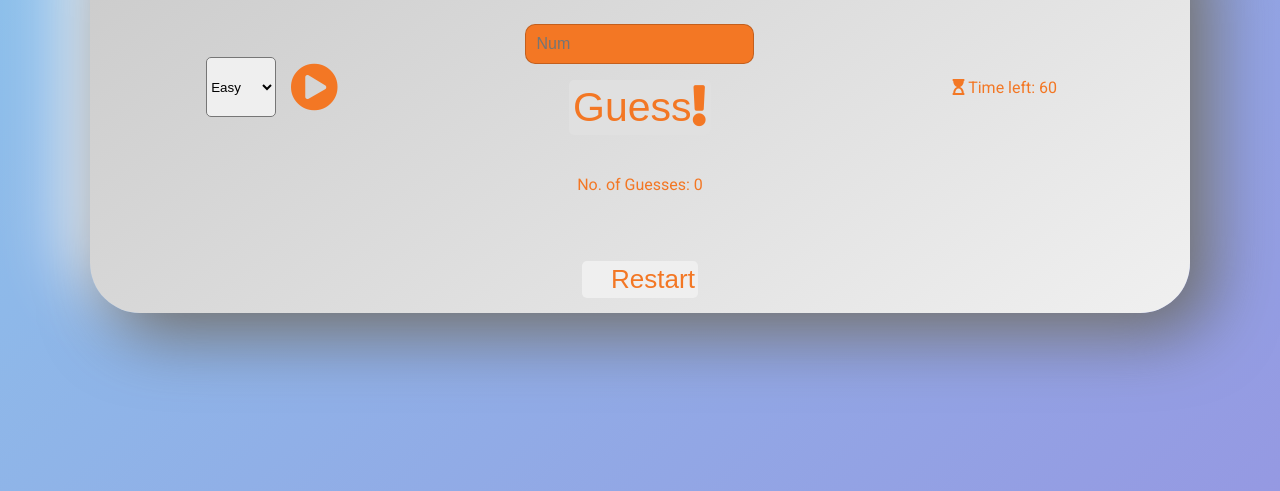
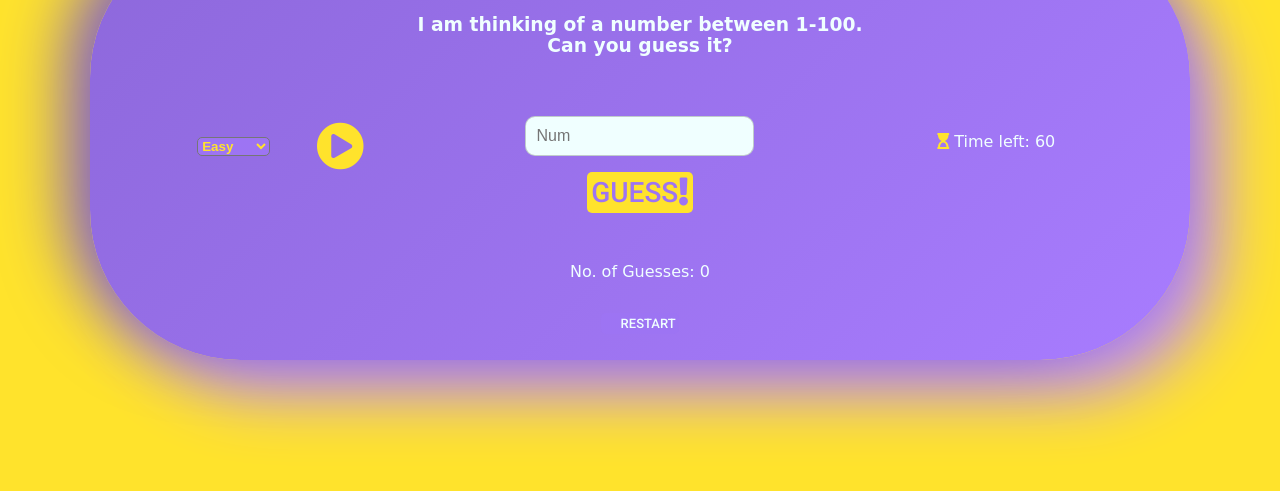
Before and after one commit to PhilipOSull/Project-Two, a plain HTML site: page index.html in a window 1280 px wide. Shown: the part 309-800 px from the top of the page. Drawn offline with Linux system fonts and the light colour scheme; a web font is replaced by a local one.

Commit message:
Add more style to the game

```diff
--- a/assets/css/style.css
+++ b/assets/css/style.css
@@ -1,4 +1,5 @@
-@import url('https://fonts.googleapis.com/css2?family=Roboto:wght@100;300;400;500;700&display=swap');
+/* @import url('https://fonts.googleapis.com/css2?family=Roboto:wght@100;300;400;500;700&display=swap'); */
+@import url('https://fonts.googleapis.com/css2?family=Oi&family=Roboto:wght@100;300;400;500;700&display=swap');
 
 * {
     box-sizing: border-box;
@@ -8,15 +9,24 @@
 
 
 body {
-    font-family: 'Roboto', sans-serif;
-    color: #f37724;
+
+    font-family: cursive;
+    /* color: #f37724; */
     text-align: center;
     display: flex;
+    min-height: 100vh;
+    align-items: center;
     justify-content: center;
+    background-color: #FFE32C;
+    /* font-family: 'Roboto', sans-serif; */
+    /* color: #f37724; */
+    /* text-align: center;
+    display: flex;
+    min-height: 100vh;
     align-items: center;
-    min-height: 100vh;
-    background-color: #8BC6EC;
-    background-image: linear-gradient(135deg, #8BC6EC 0%, #9599E2 100%);
+    justify-content: center;
+    background-color: #e6f0f7;
+    background-image: linear-gradient(43deg, #e6f0f7 16%, #c5e4f5 33%); */
 }
 
 main {
@@ -25,17 +35,25 @@ main {
 
 #gameHeading {
     width: 85%;
-    margin: 30px auto;
+    margin: 60px auto;
+    color: azure;
 }
 
 #game-area {
-    background-color: #E6ECF0;
+
     width: 90%;
-    padding: 1%;
-    border-radius: 50px;
-    background: linear-gradient(145deg, #cacaca, #f0f0f0);
-    box-shadow:  20px 20px 67px #676767,
-             -20px -20px 67px #ffffff;
+    padding: 2%;
+    border-radius: 150px;
+    background: linear-gradient(315deg, #a87cff, #8d68db);
+    box-shadow: -22px -11px 66px #7f5ec5, 29px 33px 66px #bb8aff;
+
+    /* border-style: solid;
+    border-color: steelblue;
+    width: 85%;
+    padding: 6%;
+    border-radius: 100px;
+    background: linear-gradient(145deg, #f9a183, #d2876e);
+    box-shadow: 4px 9px 9px, 8px 5px 45px #eb987b; */
 
 }
 
@@ -53,25 +71,32 @@ main {
     display: grid;
     grid-template-columns: repeat(3,1fr);
     /* margin: 3rem 0; */
-    justify-items: center;
-    align-items: center;
     height: 100%;
     margin-top: 1rem;
     margin-bottom: 1.5rem;
     gap: 1.25rem;
+    align-items: start;
+    justify-items: center;
 }
 /* #leftArea {
     width: 35%;
     margin: 10px;
 } */
 
+h1 {
+    color: #fdfdfd;
+    font-weight: 900;
+    margin-bottom: 2rem;
+    font-size: 4rem;
+}
+
 
 #guessArea {
         /* width: 5rem; */
         position: relative;
         border: 1px solid rgba(0, 0, 0, 0.2);
-        color: #111;
-        background: #f37724;
+        color: orange;
+        background: azure;
         width: 100%;
         padding: 10px;
         outline: none;
@@ -82,14 +107,28 @@ main {
 }
 
 #btn--Guess {
+
     border: none;
     margin: 1rem;
-    color: #f37724;
-    font-size: 41px;
+    font-weight: 500;
+    font-family: 'Roboto', sans-serif;
+    font-size: 28px;
     border-radius: 5px;
-    background-color: #e0e0e0;
+    background-color: #FFE32C;
+    color: #9d74f3;
     padding: 4px;
     cursor: pointer;
+
+    /* border: none;
+    margin: 1rem;
+    font-weight: 500;
+    font-family: 'Roboto', sans-serif;
+    font-size: 28px;
+    border-radius: 5px;
+    background-color: darksalmon;
+    color: azure;
+    padding: 4px;
+    cursor: pointer; */
 }
 
 #btn--Restart {
@@ -97,33 +136,100 @@ main {
     border-radius: 5px;
     padding: 3px;
     cursor: pointer;
-    font-size: 26px;
-    color: #f37724;
+    font-family: 'Roboto', sans-serif;
+    font-weight: 500;
+    font-size: 13px;
+    background-color: #9d74f3;
+    /* background-color: darksalmon; */
+    color: azure;
     border: none;
 }
 
+#btn--Restart i {
+    color: #FFE32C;
+}
+
 #btn--Start {
-    border-radius: 5px;
+    border-radius: 2rem;
     padding: 6px;
+    color: #FFE32C;
     cursor: pointer;
 }
 
 #difficulty {
+
     border-radius: 5px;
+    font-weight: 900;
     cursor: pointer;
+    background-color: #9d74f3;
+    color: #FFE32C;
+
+    /* border-radius: 5px;
+    font-weight: 600;
+    cursor: pointer;
+    background-color: #C4E3F5;
+    color: darksalmon; */
 }
 
 #leftArea {
     display: flex;
-    gap: 0.5rem;
+    gap: 2.5rem;
     justify-content: space-between;
+    align-items: center;
+}
+
+#highLow {
+    margin-bottom: 33px;
+    font-size: 1.7rem;
+}
+
+#numGuesses {
+    margin-bottom: 25px;
 }
 
 
 #rightArea p {
-     margin: 1rem;
+    margin: 1rem;
+    color: azure;
 }
 
+#bottomArea {
+    color: azure;
+}
+
+/* .fa, .fas {
+    color: #C4E3F5;
+} */
+
+#icon-purple {
+    color: #9d74f3;
+}
+
+.icon-yellow {
+    color: #FFE32C;
+}
+
+#rightArea.icon-yellow {
+    color: #FFE32C;;
+}
+
+/* Grow */
+.hvr-grow {
+    display: inline-block;
+    vertical-align: middle;
+    transform: translateZ(0);
+    box-shadow: 0 0 1px rgba(0, 0, 0, 0);
+    backface-visibility: hidden;
+    -moz-osx-font-smoothing: grayscale;
+    transition-duration: 0.3s;
+    transition-property: transform;
+}
+
+.hvr-grow:hover,
+.hvr-grow:focus,
+.hvr-grow:active {
+    transform: scale(1.1);
+}
 
 
 
--- a/assets/js/script.js
+++ b/assets/js/script.js
@@ -2,6 +2,11 @@ document.addEventListener("DOMContentLoaded", function () {
     const btn = document.getElementById("btn--Guess");
     btn.addEventListener("click", runGame);
 
+    document.addEventListener("keydown", function (event) {
+        if (event.key === 'Enter') {
+            alert("test");
+        }
+    });
 
     const btnRestart = document.getElementById("btn--Restart");
     btnRestart.addEventListener("click", restart);
--- a/index.html
+++ b/index.html
@@ -17,7 +17,7 @@
 
         <!--HEADING-->
 
-        <h1>Guess the number</h1>
+        <h1>Guess the number <i class="fas fa-sort-numeric-down" id="icon-purple"></i></h1>
 
         <!--GAME AREA-->
 
@@ -38,20 +38,20 @@
                         <option value="medium">Medium</option>
                         <option value="hard">Hard</option>
                     </select>
-                    <!-- <button  data-type="buttons" id="btn--Start">Start</button> -->
-                    <div id="btn--Start">
-                    <i class="fas fa-play-circle fa-3x"></i>
+                    <!-- <button id="btn--Start">Start</button> -->
+                    <div id="btn--Start" class="hvr-grow">
+                    <i class="fas fa-play-circle fa-3x" id="icon-yellow"></i>
                 </div>
 
                 </div>
 
                 <div id="centerArea">
                     <input type="text" placeholder="Num" id="guessArea"><br>
-                    <button data-type="buttons" id="btn--Guess">Guess<i class="fas fa-exclamation"></i></button>
+                    <button id="btn--Guess" class="hvr-grow">GUESS<i class="fas fa-exclamation" id="icon-purple"></i></button>
                 </div>
 
                 <div id="rightArea">
-                    <p><span id="hourGlass"><i class="fas fa-hourglass-start"></i></span> Time left: <span id="timeLeft">60</span></p>
+                    <p><span id="hourGlass" class="icon-yellow"><i class="fas fa-hourglass-start"></i></span> Time left: <span id="timeLeft">60</span></p>
                 </div>
 
             </div>
@@ -62,12 +62,12 @@
                 <p id="highLow"></p>
                 <p>No. of Guesses: <span id="numGuesses">0</span></p>
                 <p id="numGuessed"></p>
-                <div id="btn--Restart">
-                <button id="btn--Restart"><i class="far fa-reply"></i>Restart</button>
+                <div>
+                <button class="hvr-grow" id="btn--Restart"><i class="far fa-reply"></i> RESTART</button>
 
         </div>
     </main>
-    <!-- <footer class="footer bg-dark py-1">
+    <!-- <footer>
         <div class="container flex">
             <div>
                 <h2>Guess the Number</h2>
```
Lines whose indentation alone changed are shown as unchanged.
